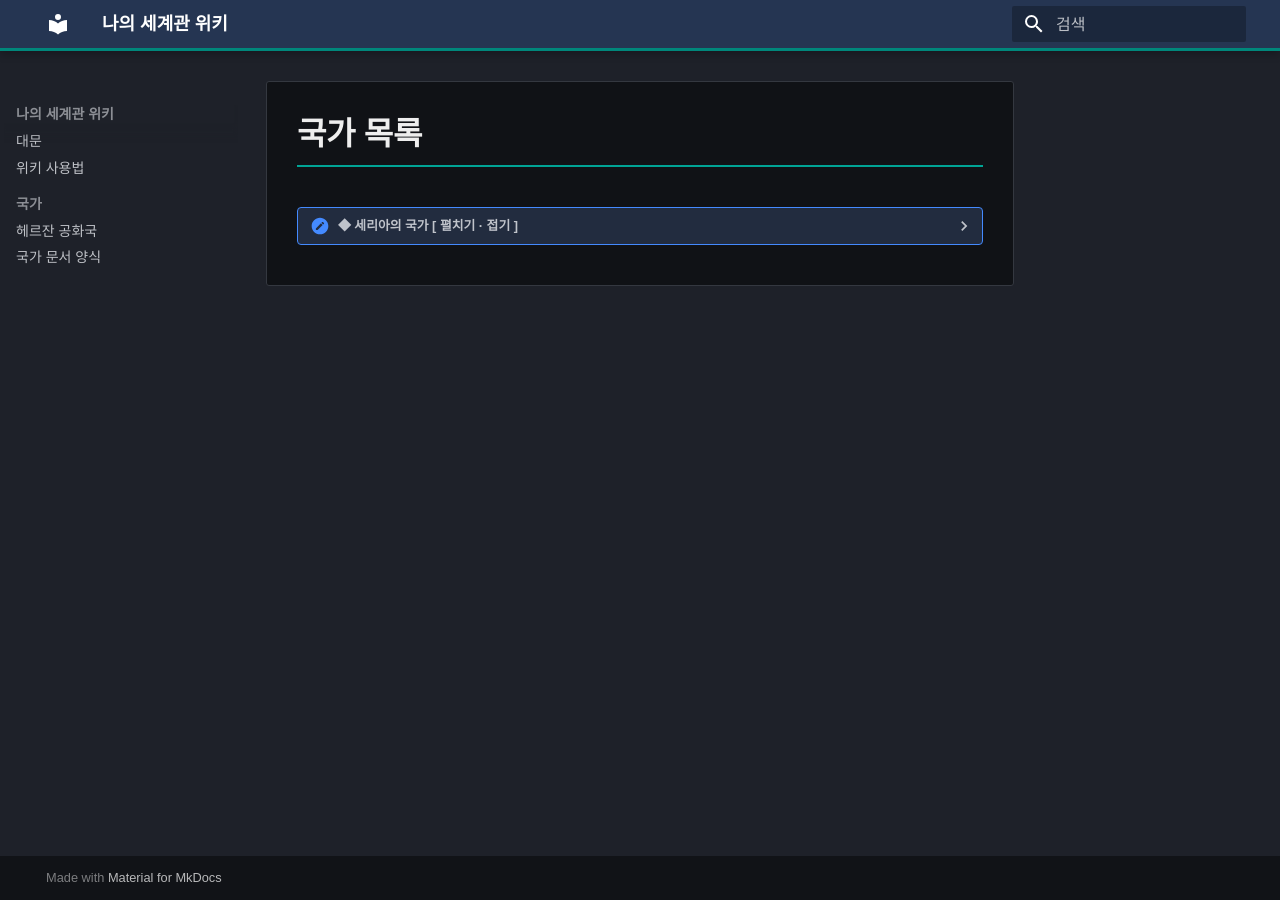
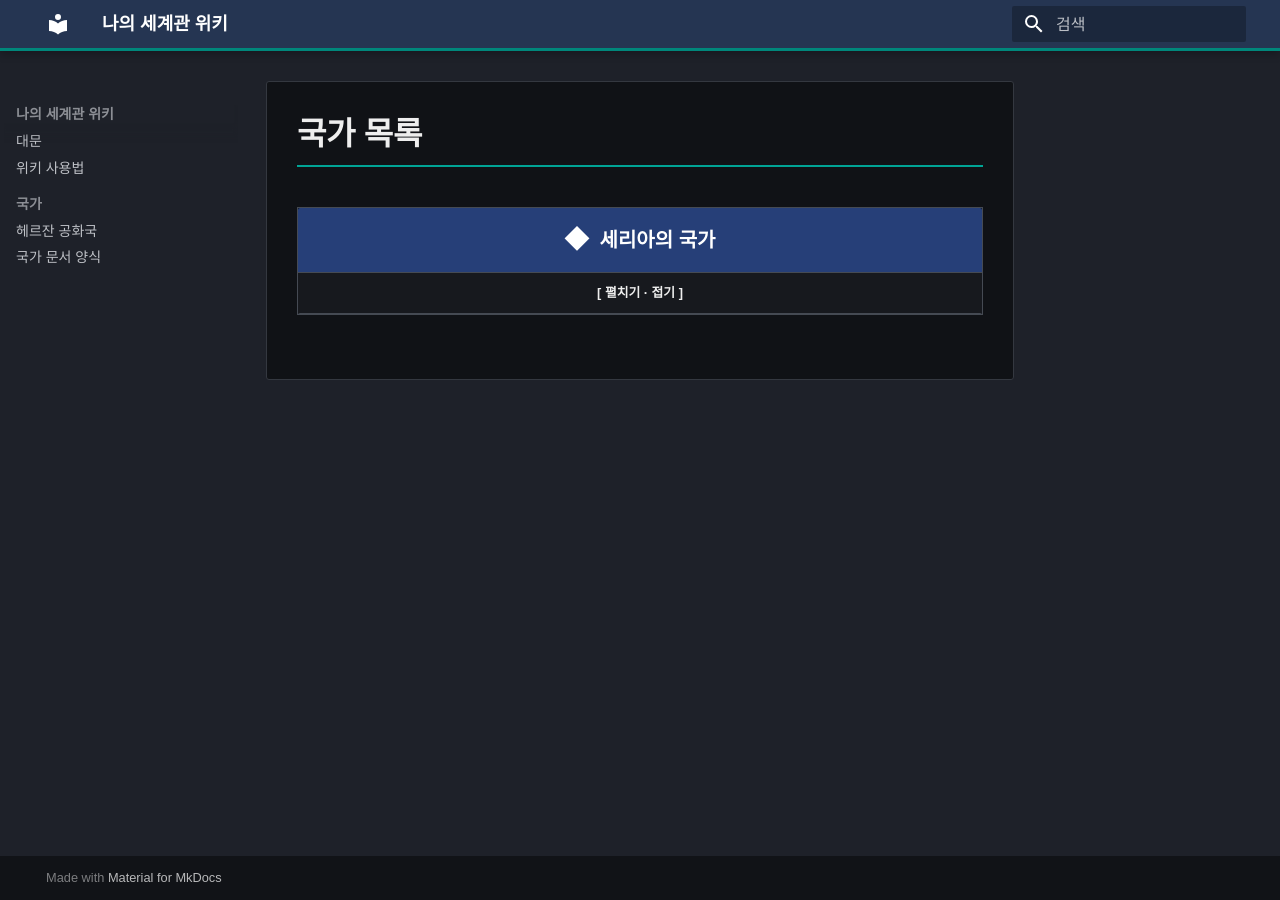
Before and after one commit to venawiki/venawiki, an MkDocs documentation site: the page built from docs/countries.md, in a window 1280 px wide. Built offline with MkDocs 1.6.1 and Material for MkDocs 9.7.7, drawn with Linux system fonts in a browser that asks for light colours.

Commit message:
Update extra.css

```diff
--- a/docs/stylesheets/extra.css
+++ b/docs/stylesheets/extra.css
@@ -665,3 +665,173 @@ body {
 .nation-motto strong {
   color: #eeeeee !important;
 }
+
+/* 지역별 국가 목록 */
+
+.country-region {
+  --region-color: var(--md-primary-fg-color);
+
+  display: block;
+  overflow: hidden;
+  margin: 0 0 1.2rem !important;
+  padding: 0 !important;
+  border: 1px solid #454a53 !important;
+  border-radius: 0 !important;
+  background: #121418 !important;
+  box-shadow: none !important;
+}
+
+.country-region > summary {
+  display: grid !important;
+  margin: 0 !important;
+  padding: 0 !important;
+  list-style: none !important;
+  cursor: pointer;
+  background: transparent !important;
+}
+
+.country-region > summary::-webkit-details-marker {
+  display: none;
+}
+
+.country-region > summary::before,
+.country-region > summary::after {
+  display: none !important;
+  content: none !important;
+}
+
+.country-region-title {
+  display: flex;
+  min-height: 52px;
+  align-items: center;
+  justify-content: center;
+  gap: 0.55rem;
+  padding: 0.65rem 1rem;
+  background: var(--region-color);
+  color: #ffffff;
+  font-size: 1rem;
+  font-weight: 800;
+  text-align: center;
+}
+
+.country-region-symbol {
+  color: #ffffff;
+  font-size: 1.2rem;
+}
+
+.country-region-toggle {
+  display: block;
+  padding: 0.5rem;
+  border-top: 1px solid #454a53;
+  border-bottom: 1px solid #454a53;
+  background: #17191e;
+  color: #eeeeee;
+  font-weight: 800;
+  text-align: center;
+}
+
+.country-region-toggle:hover {
+  background: #22252b;
+  color: #ffffff;
+}
+
+.country-list-grid {
+  display: grid;
+  grid-template-columns: repeat(3, minmax(0, 1fr));
+  width: 100%;
+}
+
+.country-list-item {
+  display: grid;
+  min-width: 0;
+  grid-template-rows: 86px 38px;
+  border-right: 1px solid #454a53;
+  border-bottom: 1px solid #454a53;
+  background: #17191e;
+  color: #eeeeee !important;
+  text-decoration: none !important;
+}
+
+.country-list-item:nth-child(3n) {
+  border-right: 0;
+}
+
+.country-list-flag {
+  display: flex;
+  min-width: 0;
+  align-items: center;
+  justify-content: center;
+  padding: 0.55rem;
+  background: #292c32;
+}
+
+.country-list-flag img {
+  display: block;
+  width: auto;
+  max-width: 105px;
+  height: auto;
+  max-height: 68px;
+  margin: 0;
+  object-fit: contain;
+  box-shadow: 0 1px 3px rgb(0 0 0 / 35%);
+}
+
+.country-flag-missing {
+  display: flex;
+  width: 90px;
+  height: 55px;
+  align-items: center;
+  justify-content: center;
+  border: 1px dashed #6c727d;
+  color: #9299a4;
+  font-size: 0.65rem;
+  line-height: 1.3;
+  text-align: center;
+}
+
+.country-list-name {
+  display: flex;
+  align-items: center;
+  justify-content: center;
+  border-top: 1px solid #454a53;
+  background: #17191e;
+  color: #80aaff;
+  font-weight: 700;
+  text-align: center;
+}
+
+.country-list-item:hover .country-list-flag {
+  background: #343840;
+}
+
+.country-list-item:hover .country-list-name {
+  background: #22252b;
+  color: #b6ceff;
+  text-decoration: underline;
+}
+
+@media screen and (max-width: 700px) {
+  .country-list-grid {
+    grid-template-columns: repeat(2, minmax(0, 1fr));
+  }
+
+  .country-list-item:nth-child(3n) {
+    border-right: 1px solid #454a53;
+  }
+
+  .country-list-item:nth-child(2n) {
+    border-right: 0;
+  }
+}
+
+@media screen and (max-width: 420px) {
+  .country-list-grid {
+    grid-template-columns: 1fr;
+  }
+
+  .country-list-item,
+  .country-list-item:nth-child(2n),
+  .country-list-item:nth-child(3n) {
+    border-right: 0;
+  }
+}
```
